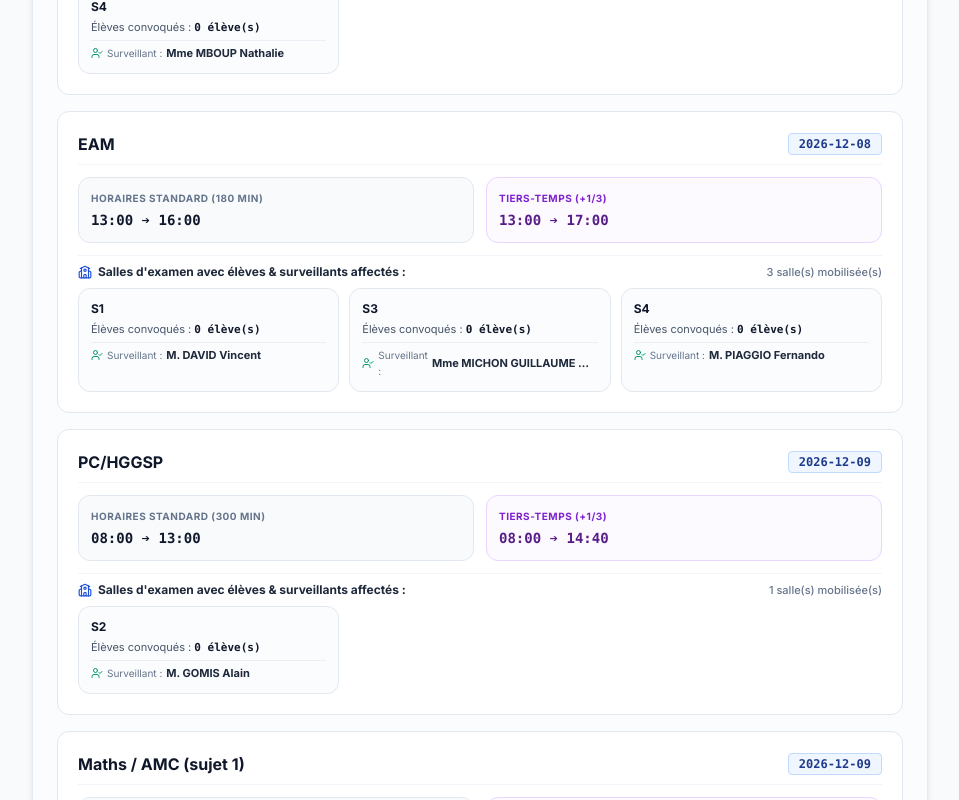
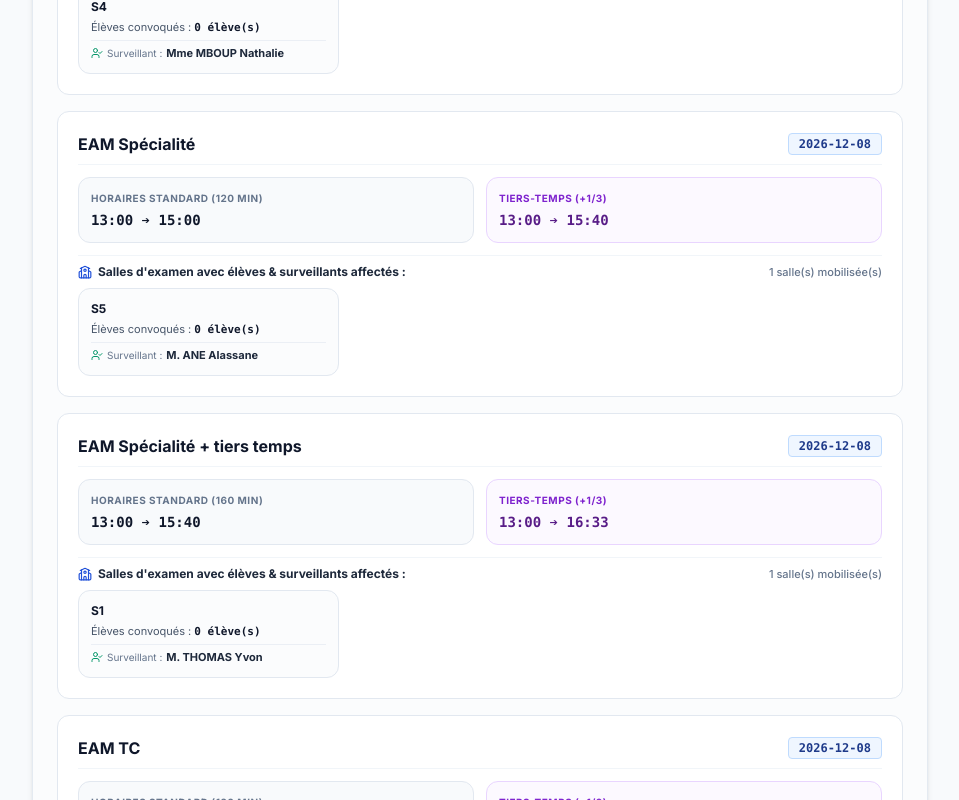
Before and after one commit to informatique-cmd/examens_blanc_lfjp, a React (Vite) app: page / in a window 1280 px wide. Shown: the part 1380-2180 px from the top of the page, without its empty margins (160-1119 px from the left). Built offline with nearby package versions, Linux system fonts and the light colour scheme.

Commit message:
Mise à jour par Direction / Proviseur (12/11/2026 à 14:01)

```diff
--- a/public/cms-data.json
+++ b/public/cms-data.json
@@ -1,6 +1,6 @@
 {
   "version": "1.0.0",
-  "updatedAt": "2026-11-12T12:45:01.769Z",
+  "updatedAt": "2026-11-12T14:01:11.128Z",
   "siteInfo": {
     "title": "Lycée Français Jacques Prévert",
     "subtitle": "Lycée Français Jacques Prévert de Saly, Sénégal • Réseau AEFE",
@@ -81,25 +81,6 @@
     },
     {
       "examTitle": "Examens blancs - décembre 2026",
-      "subject": "EAM",
-      "date": "2026-12-08",
-      "startTime": "13:00",
-      "endTime": "16:00",
-      "durationMinutes": 180,
-      "tiersTempsEndTime": "17:00",
-      "tiersTempsDurationMinutes": 240,
-      "targetLevel": "1ère (Baccalauréat EAF)",
-      "roomNames": [
-        "S1",
-        "S2",
-        "S3",
-        "S4"
-      ],
-      "notes": "",
-      "id": "slot-1794214979748"
-    },
-    {
-      "examTitle": "Examens blancs - décembre 2026",
       "subject": "PC/HGGSP",
       "date": "2026-12-09",
       "startTime": "08:00",
@@ -244,6 +225,55 @@
       ],
       "notes": "",
       "id": "slot-1794474599910"
+    },
+    {
+      "examTitle": "Examens blancs - décembre 2026",
+      "subject": "EAM Spécialité",
+      "date": "2026-12-08",
+      "startTime": "13:00",
+      "endTime": "15:00",
+      "durationMinutes": 120,
+      "tiersTempsEndTime": "15:40",
+      "tiersTempsDurationMinutes": 160,
+      "targetLevel": "1ère (Baccalauréat EAF)",
+      "roomNames": [
+        "S5"
+      ],
+      "notes": "",
+      "id": "slot-1794490717838"
+    },
+    {
+      "examTitle": "Examens blancs - décembre 2026",
+      "subject": "EAM Spécialité + tiers temps",
+      "date": "2026-12-08",
+      "startTime": "13:00",
+      "endTime": "15:40",
+      "durationMinutes": 160,
+      "tiersTempsEndTime": "16:33",
+      "tiersTempsDurationMinutes": 213,
+      "targetLevel": "1ère (Baccalauréat EAF)",
+      "roomNames": [
+        "S1"
+      ],
+      "notes": "",
+      "id": "slot-1794491255514"
+    },
+    {
+      "examTitle": "Examens blancs - décembre 2026",
+      "subject": "EAM TC",
+      "date": "2026-12-08",
+      "startTime": "13:00",
+      "endTime": "15:00",
+      "durationMinutes": 120,
+      "tiersTempsEndTime": "15:40",
+      "tiersTempsDurationMinutes": 160,
+      "targetLevel": "1ère (Baccalauréat EAF)",
+      "roomNames": [
+        "S3",
+        "S4"
+      ],
+      "notes": "",
+      "id": "slot-1794491460539"
     }
   ],
   "rooms": [
@@ -762,86 +792,6 @@
       "mission": "Surveillant de renfort & couloir"
     },
     {
-      "id": "surv-custom-1794215040733-7401",
-      "examTitle": "Examens blancs - décembre 2026",
-      "slotId": "slot-1794214979748",
-      "roomName": "S1",
-      "date": "2026-12-08",
-      "timeSlot": "13:00 - 15:00",
-      "teacherName": "M. DAVID Vincent",
-      "mission": "Surveillant relais (13:00 - 15:00)"
-    },
-    {
-      "id": "surv-custom-1794215089350-8b5s",
-      "examTitle": "Examens blancs - décembre 2026",
-      "slotId": "slot-1794214979748",
-      "roomName": "S1",
-      "date": "2026-12-08",
-      "timeSlot": "15:00 - 16:00",
-      "teacherName": "M. THOMAS Yvon",
-      "mission": "Surveillant relais (15:00 - 16:00)"
-    },
-    {
-      "id": "surv-custom-1794215153885-h5z9",
-      "examTitle": "Examens blancs - décembre 2026",
-      "slotId": "slot-1794214979748",
-      "roomName": "S3",
-      "date": "2026-12-08",
-      "timeSlot": "13:00 - 14:00",
-      "teacherName": "Mme MICHON GUILLAUME Mathilde",
-      "mission": "Surveillant relais (13:00 - 14:00)"
-    },
-    {
-      "id": "surv-custom-1794215228686-xr6j",
-      "examTitle": "Examens blancs - décembre 2026",
-      "slotId": "slot-1794214979748",
-      "roomName": "S3",
-      "date": "2026-12-08",
-      "timeSlot": "14:00 - 15:00",
-      "teacherName": "M. GOMIS Alain",
-      "mission": "Surveillant relais (14:00 - 15:00)"
-    },
-    {
-      "id": "surv-custom-1794215318022-f11k",
-      "examTitle": "Examens blancs - décembre 2026",
-      "slotId": "slot-1794214979748",
-      "roomName": "S4",
-      "date": "2026-12-08",
-      "timeSlot": "13:00 - 14:00",
-      "teacherName": "M. PIAGGIO Fernando",
-      "mission": "Surveillant relais (13:00 - 14:00)"
-    },
-    {
-      "id": "surv-custom-1794215344022-6tyf",
-      "examTitle": "Examens blancs - décembre 2026",
-      "slotId": "slot-1794214979748",
-      "roomName": "S4",
-      "date": "2026-12-08",
-      "timeSlot": "14:00 - 15:00",
-      "teacherName": "Mme D'AQUINO Roselyne",
-      "mission": "Surveillant relais (14:00 - 15:00)"
-    },
-    {
-      "id": "surv-renfort-1794215425740-mc6h",
-      "examTitle": "Examens blancs - décembre 2026",
-      "slotId": "slot-1794214979748",
-      "roomName": "Renfort",
-      "date": "2026-12-08",
-      "timeSlot": "13:00 - 16:00",
-      "teacherName": "M. Ba Abdallahi (AED / Vie Scolaire)",
-      "mission": "Surveillant de renfort & couloir"
-    },
-    {
-      "id": "surv-renfort-1794215446057-smqn",
-      "examTitle": "Examens blancs - décembre 2026",
-      "slotId": "slot-1794214979748",
-      "roomName": "Renfort",
-      "date": "2026-12-08",
-      "timeSlot": "13:00 - 16:00",
-      "teacherName": "Mme DIADIO Ira",
-      "mission": "Surveillant de renfort & couloir"
-    },
-    {
       "id": "surv-custom-1794216289324-o8xz",
       "examTitle": "Examens blancs - décembre 2026",
       "slotId": "slot-1794216179405",
@@ -1150,6 +1100,86 @@
       "timeSlot": "12:00 - 13:20",
       "teacherName": "Mme D'AQUINO Roselyne",
       "mission": "Surveillant relais (12:00 - 13:20)"
+    },
+    {
+      "id": "surv-full-1794490785867-d47c",
+      "examTitle": "Examens blancs - décembre 2026",
+      "slotId": "slot-1794490717838",
+      "roomName": "S5",
+      "date": "2026-12-08",
+      "timeSlot": "13:00 - 15:00",
+      "teacherName": "M. ANE Alassane",
+      "mission": "Surveillant titulaire (plein créneau)"
+    },
+    {
+      "id": "surv-custom-1794491319425-4r7q",
+      "examTitle": "Examens blancs - décembre 2026",
+      "slotId": "slot-1794491255514",
+      "roomName": "S1",
+      "date": "2026-12-08",
+      "timeSlot": "15:00 - 15:40",
+      "teacherName": "M. THOMAS Yvon",
+      "mission": "Surveillant relais (15:00 - 15:40)"
+    },
+    {
+      "id": "surv-custom-1794491568723-h6ag",
+      "examTitle": "Examens blancs - décembre 2026",
+      "slotId": "slot-1794491460539",
+      "roomName": "S3",
+      "date": "2026-12-08",
+      "timeSlot": "13:00 - 14:00",
+      "teacherName": "Mme MICHON GUILLAUME Mathilde",
+      "mission": "Surveillant relais (13:00 - 14:00)"
+    },
+    {
+      "id": "surv-custom-1794491605778-te8r",
+      "examTitle": "Examens blancs - décembre 2026",
+      "slotId": "slot-1794491460539",
+      "roomName": "S3",
+      "date": "2026-12-08",
+      "timeSlot": "14:00 - 15:00",
+      "teacherName": "M. GOMIS Alain",
+      "mission": "Surveillant relais (14:00 - 15:00)"
+    },
+    {
+      "id": "surv-renfort-1794491711475-igv5",
+      "examTitle": "Examens blancs - décembre 2026",
+      "slotId": "slot-1794491460539",
+      "roomName": "Renfort",
+      "date": "2026-12-08",
+      "timeSlot": "13:00 - 15:00",
+      "teacherName": "M. Ba Abdallahi (AED / Vie Scolaire)",
+      "mission": "Surveillant de renfort & couloir"
+    },
+    {
+      "id": "surv-renfort-1794491732686-njsc",
+      "examTitle": "Examens blancs - décembre 2026",
+      "slotId": "slot-1794491460539",
+      "roomName": "Renfort",
+      "date": "2026-12-08",
+      "timeSlot": "13:00 - 15:00",
+      "teacherName": "Mme DIADIO Ira",
+      "mission": "Surveillant de renfort & couloir"
+    },
+    {
+      "id": "surv-custom-1794491798967-pclp",
+      "examTitle": "Examens blancs - décembre 2026",
+      "slotId": "slot-1794491460539",
+      "roomName": "S4",
+      "date": "2026-12-08",
+      "timeSlot": "13:00 - 14:00",
+      "teacherName": "M. PIAGGIO Fernando",
+      "mission": "Surveillant relais (13:00 - 14:00)"
+    },
+    {
+      "id": "surv-custom-1794491821132-jmfn",
+      "examTitle": "Examens blancs - décembre 2026",
+      "slotId": "slot-1794491460539",
+      "roomName": "S4",
+      "date": "2026-12-08",
+      "timeSlot": "14:00 - 15:00",
+      "teacherName": "Mme D'AQUINO Roselyne",
+      "mission": "Surveillant relais (14:00 - 15:00)"
     }
   ],
   "candidates": [
--- a/src/features/home/constants.ts
+++ b/src/features/home/constants.ts
@@ -1,4 +1,4 @@
-// Fichier généré automatiquement par le CMS LFJP le 12/11/2026 à 12:45:01
+// Fichier généré automatiquement par le CMS LFJP le 12/11/2026 à 14:01:11
 // Ce fichier est déployé automatiquement sur Vercel lors de chaque commit GitHub.
 
 export const HOME_PAGE_CONTENT = {
--- a/src/shared/services/default-cms-data.json
+++ b/src/shared/services/default-cms-data.json
@@ -1,6 +1,6 @@
 {
   "version": "1.0.0",
-  "updatedAt": "2026-11-12T12:45:01.769Z",
+  "updatedAt": "2026-11-12T14:01:11.128Z",
   "siteInfo": {
     "title": "Lycée Français Jacques Prévert",
     "subtitle": "Lycée Français Jacques Prévert de Saly, Sénégal • Réseau AEFE",
@@ -81,25 +81,6 @@
     },
     {
       "examTitle": "Examens blancs - décembre 2026",
-      "subject": "EAM",
-      "date": "2026-12-08",
-      "startTime": "13:00",
-      "endTime": "16:00",
-      "durationMinutes": 180,
-      "tiersTempsEndTime": "17:00",
-      "tiersTempsDurationMinutes": 240,
-      "targetLevel": "1ère (Baccalauréat EAF)",
-      "roomNames": [
-        "S1",
-        "S2",
-        "S3",
-        "S4"
-      ],
-      "notes": "",
-      "id": "slot-1794214979748"
-    },
-    {
-      "examTitle": "Examens blancs - décembre 2026",
       "subject": "PC/HGGSP",
       "date": "2026-12-09",
       "startTime": "08:00",
@@ -244,6 +225,55 @@
       ],
       "notes": "",
       "id": "slot-1794474599910"
+    },
+    {
+      "examTitle": "Examens blancs - décembre 2026",
+      "subject": "EAM Spécialité",
+      "date": "2026-12-08",
+      "startTime": "13:00",
+      "endTime": "15:00",
+      "durationMinutes": 120,
+      "tiersTempsEndTime": "15:40",
+      "tiersTempsDurationMinutes": 160,
+      "targetLevel": "1ère (Baccalauréat EAF)",
+      "roomNames": [
+        "S5"
+      ],
+      "notes": "",
+      "id": "slot-1794490717838"
+    },
+    {
+      "examTitle": "Examens blancs - décembre 2026",
+      "subject": "EAM Spécialité + tiers temps",
+      "date": "2026-12-08",
+      "startTime": "13:00",
+      "endTime": "15:40",
+      "durationMinutes": 160,
+      "tiersTempsEndTime": "16:33",
+      "tiersTempsDurationMinutes": 213,
+      "targetLevel": "1ère (Baccalauréat EAF)",
+      "roomNames": [
+        "S1"
+      ],
+      "notes": "",
+      "id": "slot-1794491255514"
+    },
+    {
+      "examTitle": "Examens blancs - décembre 2026",
+      "subject": "EAM TC",
+      "date": "2026-12-08",
+      "startTime": "13:00",
+      "endTime": "15:00",
+      "durationMinutes": 120,
+      "tiersTempsEndTime": "15:40",
+      "tiersTempsDurationMinutes": 160,
+      "targetLevel": "1ère (Baccalauréat EAF)",
+      "roomNames": [
+        "S3",
+        "S4"
+      ],
+      "notes": "",
+      "id": "slot-1794491460539"
     }
   ],
   "rooms": [
@@ -762,86 +792,6 @@
       "mission": "Surveillant de renfort & couloir"
     },
     {
-      "id": "surv-custom-1794215040733-7401",
-      "examTitle": "Examens blancs - décembre 2026",
-      "slotId": "slot-1794214979748",
-      "roomName": "S1",
-      "date": "2026-12-08",
-      "timeSlot": "13:00 - 15:00",
-      "teacherName": "M. DAVID Vincent",
-      "mission": "Surveillant relais (13:00 - 15:00)"
-    },
-    {
-      "id": "surv-custom-1794215089350-8b5s",
-      "examTitle": "Examens blancs - décembre 2026",
-      "slotId": "slot-1794214979748",
-      "roomName": "S1",
-      "date": "2026-12-08",
-      "timeSlot": "15:00 - 16:00",
-      "teacherName": "M. THOMAS Yvon",
-      "mission": "Surveillant relais (15:00 - 16:00)"
-    },
-    {
-      "id": "surv-custom-1794215153885-h5z9",
-      "examTitle": "Examens blancs - décembre 2026",
-      "slotId": "slot-1794214979748",
-      "roomName": "S3",
-      "date": "2026-12-08",
-      "timeSlot": "13:00 - 14:00",
-      "teacherName": "Mme MICHON GUILLAUME Mathilde",
-      "mission": "Surveillant relais (13:00 - 14:00)"
-    },
-    {
-      "id": "surv-custom-1794215228686-xr6j",
-      "examTitle": "Examens blancs - décembre 2026",
-      "slotId": "slot-1794214979748",
-      "roomName": "S3",
-      "date": "2026-12-08",
-      "timeSlot": "14:00 - 15:00",
-      "teacherName": "M. GOMIS Alain",
-      "mission": "Surveillant relais (14:00 - 15:00)"
-    },
-    {
-      "id": "surv-custom-1794215318022-f11k",
-      "examTitle": "Examens blancs - décembre 2026",
-      "slotId": "slot-1794214979748",
-      "roomName": "S4",
-      "date": "2026-12-08",
-      "timeSlot": "13:00 - 14:00",
-      "teacherName": "M. PIAGGIO Fernando",
-      "mission": "Surveillant relais (13:00 - 14:00)"
-    },
-    {
-      "id": "surv-custom-1794215344022-6tyf",
-      "examTitle": "Examens blancs - décembre 2026",
-      "slotId": "slot-1794214979748",
-      "roomName": "S4",
-      "date": "2026-12-08",
-      "timeSlot": "14:00 - 15:00",
-      "teacherName": "Mme D'AQUINO Roselyne",
-      "mission": "Surveillant relais (14:00 - 15:00)"
-    },
-    {
-      "id": "surv-renfort-1794215425740-mc6h",
-      "examTitle": "Examens blancs - décembre 2026",
-      "slotId": "slot-1794214979748",
-      "roomName": "Renfort",
-      "date": "2026-12-08",
-      "timeSlot": "13:00 - 16:00",
-      "teacherName": "M. Ba Abdallahi (AED / Vie Scolaire)",
-      "mission": "Surveillant de renfort & couloir"
-    },
-    {
-      "id": "surv-renfort-1794215446057-smqn",
-      "examTitle": "Examens blancs - décembre 2026",
-      "slotId": "slot-1794214979748",
-      "roomName": "Renfort",
-      "date": "2026-12-08",
-      "timeSlot": "13:00 - 16:00",
-      "teacherName": "Mme DIADIO Ira",
-      "mission": "Surveillant de renfort & couloir"
-    },
-    {
       "id": "surv-custom-1794216289324-o8xz",
       "examTitle": "Examens blancs - décembre 2026",
       "slotId": "slot-1794216179405",
@@ -1150,6 +1100,86 @@
       "timeSlot": "12:00 - 13:20",
       "teacherName": "Mme D'AQUINO Roselyne",
       "mission": "Surveillant relais (12:00 - 13:20)"
+    },
+    {
+      "id": "surv-full-1794490785867-d47c",
+      "examTitle": "Examens blancs - décembre 2026",
+      "slotId": "slot-1794490717838",
+      "roomName": "S5",
+      "date": "2026-12-08",
+      "timeSlot": "13:00 - 15:00",
+      "teacherName": "M. ANE Alassane",
+      "mission": "Surveillant titulaire (plein créneau)"
+    },
+    {
+      "id": "surv-custom-1794491319425-4r7q",
+      "examTitle": "Examens blancs - décembre 2026",
+      "slotId": "slot-1794491255514",
+      "roomName": "S1",
+      "date": "2026-12-08",
+      "timeSlot": "15:00 - 15:40",
+      "teacherName": "M. THOMAS Yvon",
+      "mission": "Surveillant relais (15:00 - 15:40)"
+    },
+    {
+      "id": "surv-custom-1794491568723-h6ag",
+      "examTitle": "Examens blancs - décembre 2026",
+      "slotId": "slot-1794491460539",
+      "roomName": "S3",
+      "date": "2026-12-08",
+      "timeSlot": "13:00 - 14:00",
+      "teacherName": "Mme MICHON GUILLAUME Mathilde",
+      "mission": "Surveillant relais (13:00 - 14:00)"
+    },
+    {
+      "id": "surv-custom-1794491605778-te8r",
+      "examTitle": "Examens blancs - décembre 2026",
+      "slotId": "slot-1794491460539",
+      "roomName": "S3",
+      "date": "2026-12-08",
+      "timeSlot": "14:00 - 15:00",
+      "teacherName": "M. GOMIS Alain",
+      "mission": "Surveillant relais (14:00 - 15:00)"
+    },
+    {
+      "id": "surv-renfort-1794491711475-igv5",
+      "examTitle": "Examens blancs - décembre 2026",
+      "slotId": "slot-1794491460539",
+      "roomName": "Renfort",
+      "date": "2026-12-08",
+      "timeSlot": "13:00 - 15:00",
+      "teacherName": "M. Ba Abdallahi (AED / Vie Scolaire)",
+      "mission": "Surveillant de renfort & couloir"
+    },
+    {
+      "id": "surv-renfort-1794491732686-njsc",
+      "examTitle": "Examens blancs - décembre 2026",
+      "slotId": "slot-1794491460539",
+      "roomName": "Renfort",
+      "date": "2026-12-08",
+      "timeSlot": "13:00 - 15:00",
+      "teacherName": "Mme DIADIO Ira",
+      "mission": "Surveillant de renfort & couloir"
+    },
+    {
+      "id": "surv-custom-1794491798967-pclp",
+      "examTitle": "Examens blancs - décembre 2026",
+      "slotId": "slot-1794491460539",
+      "roomName": "S4",
+      "date": "2026-12-08",
+      "timeSlot": "13:00 - 14:00",
+      "teacherName": "M. PIAGGIO Fernando",
+      "mission": "Surveillant relais (13:00 - 14:00)"
+    },
+    {
+      "id": "surv-custom-1794491821132-jmfn",
+      "examTitle": "Examens blancs - décembre 2026",
+      "slotId": "slot-1794491460539",
+      "roomName": "S4",
+      "date": "2026-12-08",
+      "timeSlot": "14:00 - 15:00",
+      "teacherName": "Mme D'AQUINO Roselyne",
+      "mission": "Surveillant relais (14:00 - 15:00)"
     }
   ],
   "candidates": [
```
